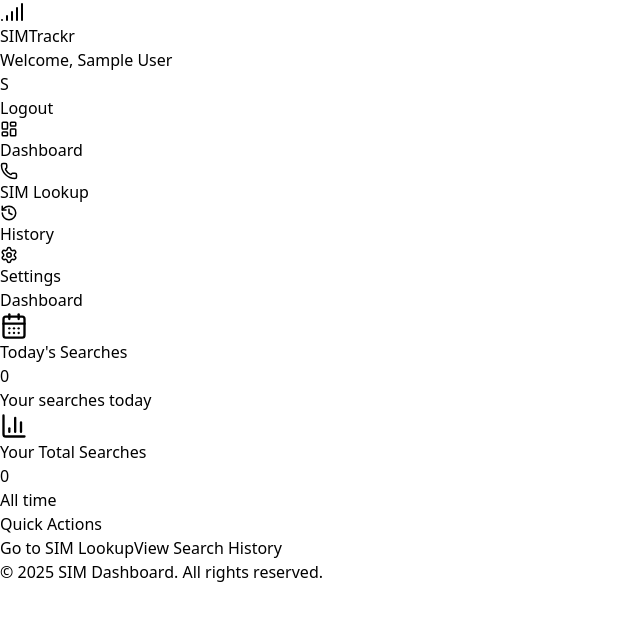
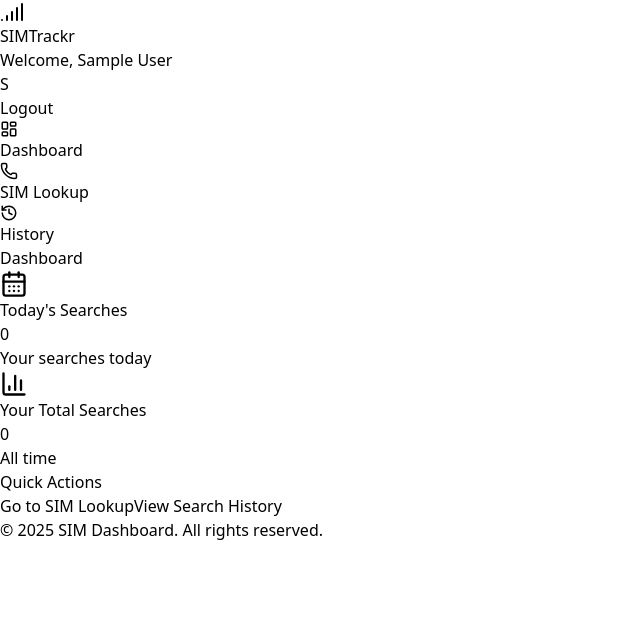
Before and after one commit to ayesha-123877/node-react, a React (Vite) app in the folder sim-dashboard/: page / in a window 1280 px wide. Shown: the top 620 px of the page, without its empty margins (0-640 px from the left). Built offline with nearby package versions, Linux system fonts and the light colour scheme; no server answers; sample sign-in values are in the browser's storage.

Commit message:
remove setting component

```diff
--- a/sim-dashboard/src/components/Sidebar.jsx
+++ b/sim-dashboard/src/components/Sidebar.jsx
@@ -4,7 +4,7 @@ import {
   LayoutDashboard,
   Phone,
   History,
-  Settings,
+
 } from "lucide-react";
 
 export default function Sidebar() {
@@ -15,7 +15,7 @@ export default function Sidebar() {
     { to: "/simlookup", label: "SIM Lookup", icon: <Phone size={18} /> },
     // { to: "/cniclookup", label: "CNIC Lookup", icon: <IdCard size={18} /> }, // if you ever add CNIC lookup
     { to: "/history", label: "History", icon: <History size={18} /> },
-    { to: "/settings", label: "Settings", icon: <Settings size={18} /> },
+
   ];
 
   return (
```
